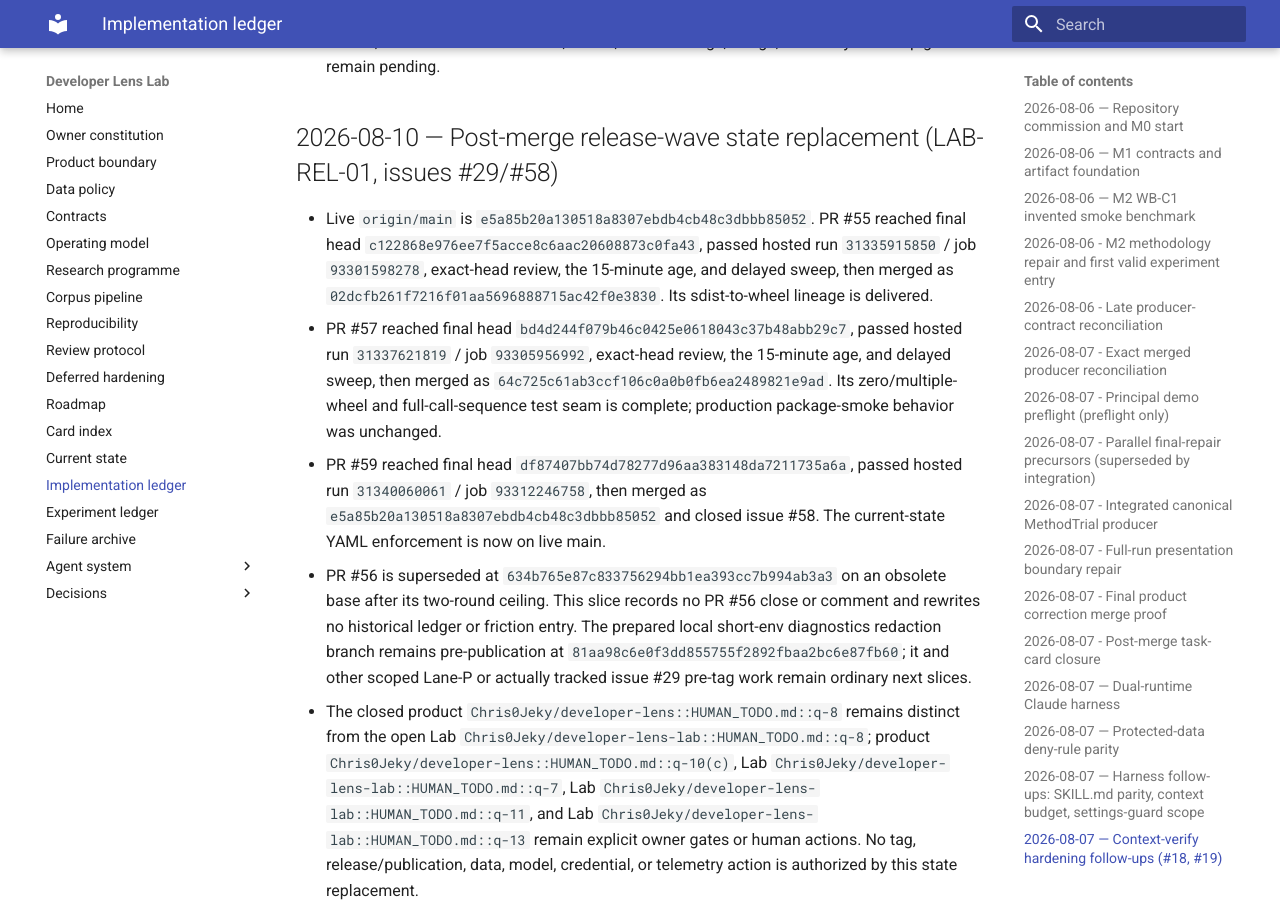
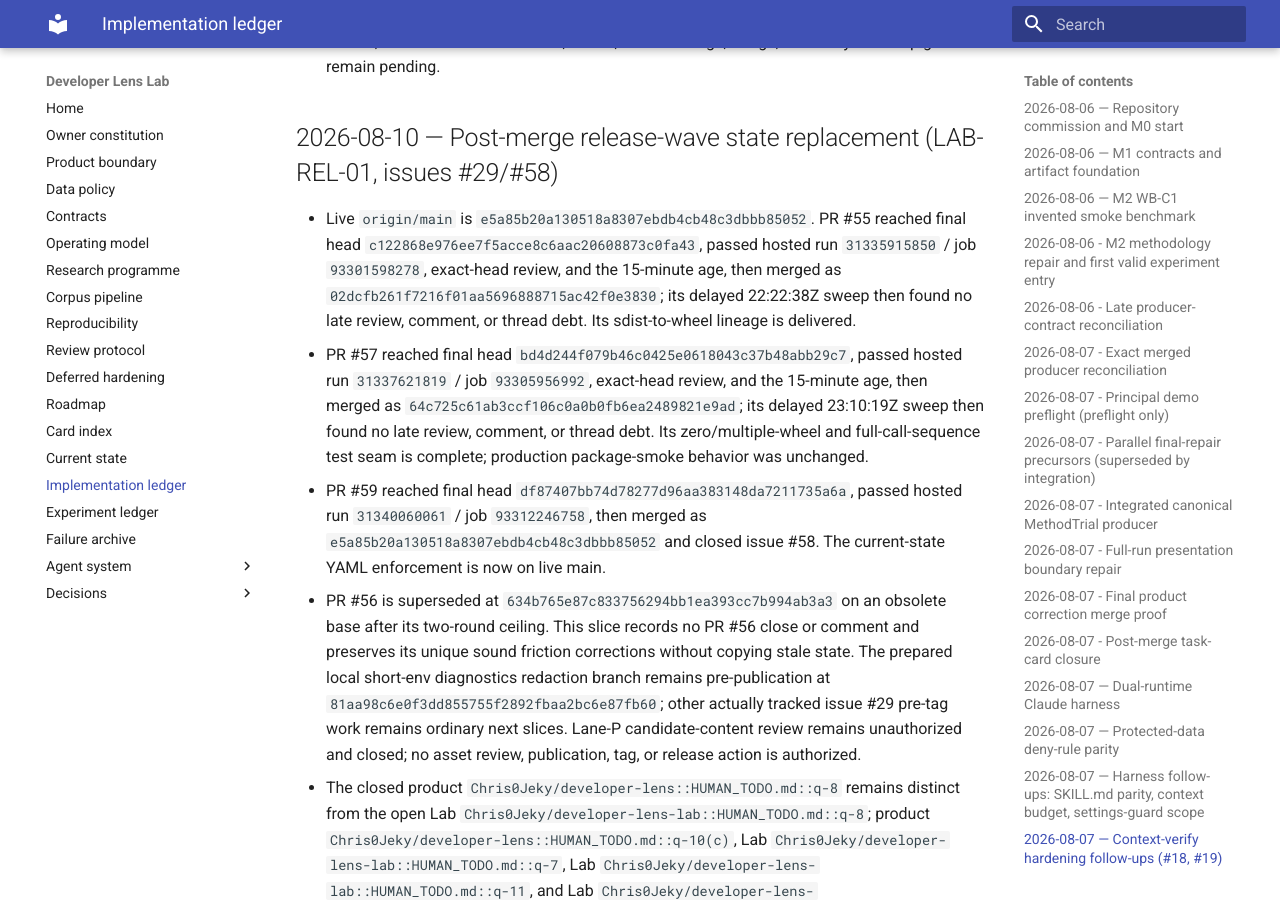
Before and after one commit to Chris0Jeky/developer-lens-lab, an MkDocs documentation site: the page built from docs/IMPLEMENTATION_LEDGER.md, in a window 1280 px wide and 900 px high, scrolled down 30552 px. Built offline with MkDocs 1.6.1 and Material for MkDocs 9.7.7, drawn with Linux system fonts in a browser that asks for light colours.

Commit message:
Correct release-wave state evidence

```diff
--- a/docs/IMPLEMENTATION_LEDGER.md
+++ b/docs/IMPLEMENTATION_LEDGER.md
@@ -998,20 +998,24 @@ Append milestone evidence. Live GitHub facts are snapshots and must be refreshed
 
 - Live `origin/main` is `e5a85b20a130518a8307ebdb4cb48c3dbbb85052`. PR #55 reached final head
   `c122868e976ee7f5acce8c6aac20608873c0fa43`, passed hosted run `31335915850` / job
-  `93301598278`, exact-head review, the 15-minute age, and delayed sweep, then merged as
-  `02dcfb261f7216f01aa5696888715ac42f0e3830`. Its sdist-to-wheel lineage is delivered.
+  `93301598278`, exact-head review, and the 15-minute age, then merged as
+  `02dcfb261f7216f01aa5696888715ac42f0e3830`; its delayed 22:22:38Z sweep then found no late
+  review, comment, or thread debt. Its sdist-to-wheel lineage is delivered.
 - PR #57 reached final head `bd4d244f079b46c0425e0618043c37b48abb29c7`, passed hosted run
-  `31337621819` / job `93305956992`, exact-head review, the 15-minute age, and delayed sweep,
-  then merged as `64c725c61ab3ccf106c0a0b0fb6ea2489821e9ad`. Its zero/multiple-wheel and
-  full-call-sequence test seam is complete; production package-smoke behavior was unchanged.
+  `31337621819` / job `93305956992`, exact-head review, and the 15-minute age, then merged as
+  `64c725c61ab3ccf106c0a0b0fb6ea2489821e9ad`; its delayed 23:10:19Z sweep then found no late
+  review, comment, or thread debt. Its zero/multiple-wheel and full-call-sequence test seam is
+  complete; production package-smoke behavior was unchanged.
 - PR #59 reached final head `df87407bb74d78277d96aa383148da7211735a6a`, passed hosted run
   `31340060061` / job `93312246758`, then merged as `e5a85b20a130518a8307ebdb4cb48c3dbbb85052`
   and closed issue #58. The current-state YAML enforcement is now on live main.
 - PR #56 is superseded at `634b765e87c833756294bb1ea393cc7b994ab3a3` on an obsolete base after
-  its two-round ceiling. This slice records no PR #56 close or comment and rewrites no historical
-  ledger or friction entry. The prepared local short-env diagnostics redaction branch remains
-  pre-publication at `81aa98c6e0f3dd855755f2892fbaa2bc6e87fb60`; it and other scoped Lane-P or
-  actually tracked issue #29 pre-tag work remain ordinary next slices.
+  its two-round ceiling. This slice records no PR #56 close or comment and preserves its unique
+  sound friction corrections without copying stale state. The prepared local short-env diagnostics
+  redaction branch remains pre-publication at `81aa98c6e0f3dd855755f2892fbaa2bc6e87fb60`; other
+  actually tracked issue #29 pre-tag work remains ordinary next slices. Lane-P candidate-content
+  review remains unauthorized and closed; no asset review, publication, tag, or release action is
+  authorized.
 - The closed product `Chris0Jeky/developer-lens::HUMAN_TODO.md::q-8` remains distinct from the open
   Lab `Chris0Jeky/developer-lens-lab::HUMAN_TODO.md::q-8`; product
   `Chris0Jeky/developer-lens::HUMAN_TODO.md::q-10(c)`, Lab
```
Also changed, not shown: docs/CURRENT_STATE.md (+13 -10 lines), docs/agent-system/FRICTION_LOG.md (+83 -17 lines).
